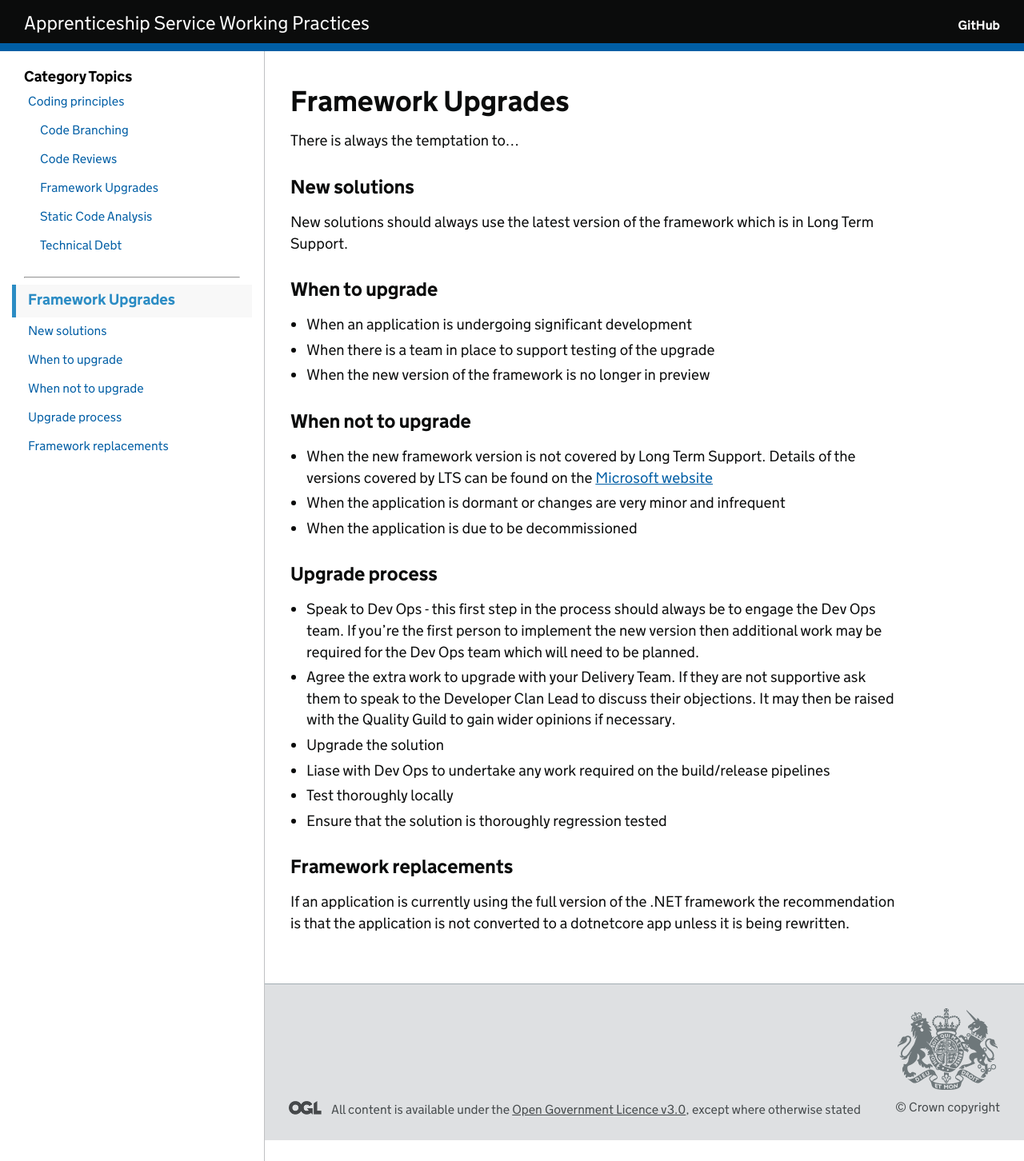
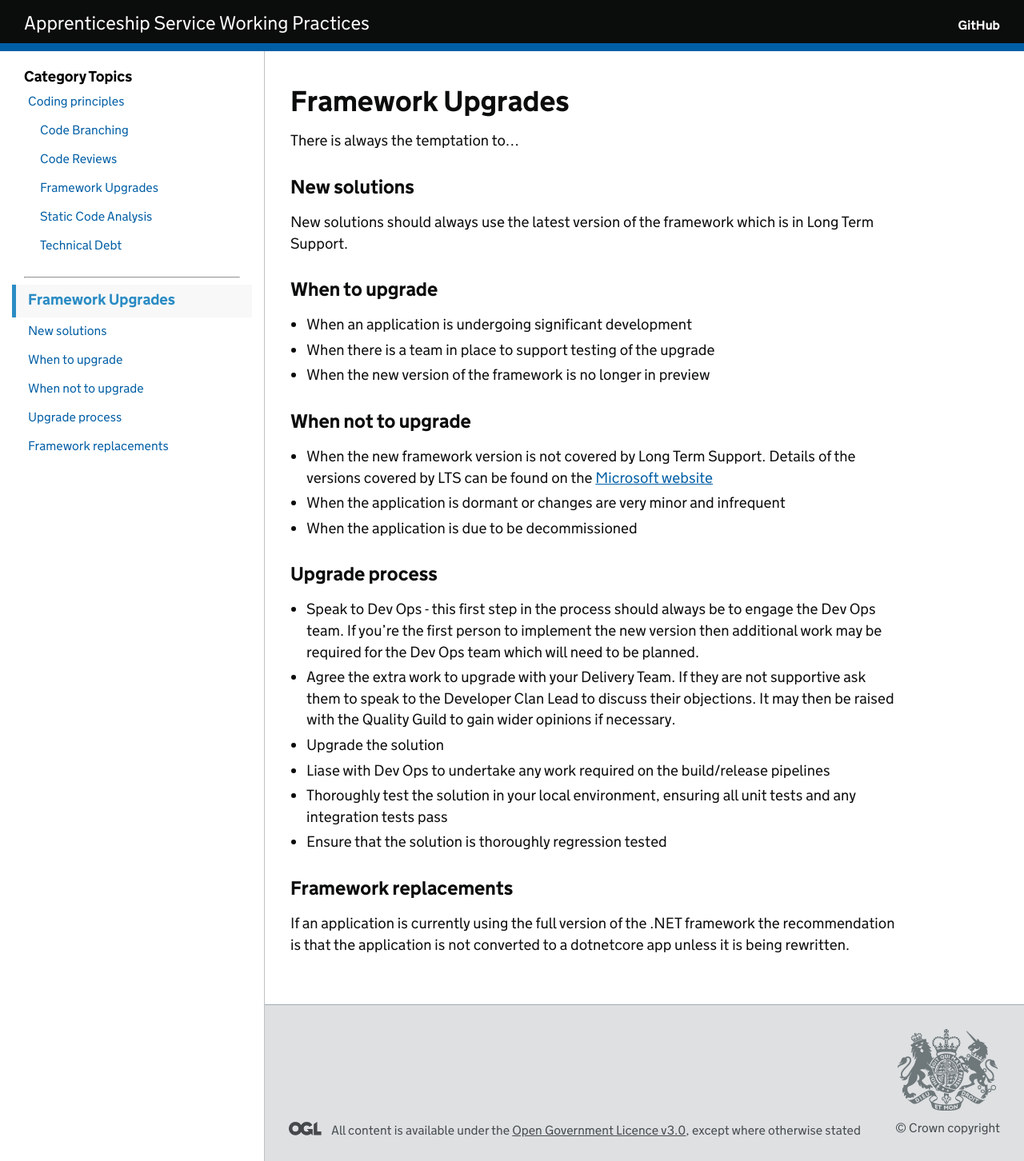
Before and after one commit to SkillsFundingAgency/das-technical-guidance, a Jekyll site: the page built from collections/_development/framework-upgrade-roadmap.md, in a window 1280 px wide. Shown: the whole page at 80% size. Built offline with Jekyll 4.4.1, drawn with Linux system fonts in a browser that asks for light colours.

Commit message:
Update collections/_development/framework-upgrade-roadmap.md
Co-authored-by: dannygb <DannyGB@users.noreply.github.com>

```diff
--- a/collections/_development/framework-upgrade-roadmap.md
+++ b/collections/_development/framework-upgrade-roadmap.md
@@ -30,7 +30,7 @@ New solutions should always use the latest version of the framework which is in
 * Agree the extra work to upgrade with your Delivery Team. If they are not supportive ask them to speak to the Developer Clan Lead to discuss their objections. It may then be raised with the Quality Guild to gain wider opinions if necessary.
 * Upgrade the solution
 * Liase with Dev Ops to undertake any work required on the build/release pipelines
-* Test thoroughly locally
+* Thoroughly test the solution in your local environment, ensuring all unit tests and any integration tests pass
 * Ensure that the solution is thoroughly regression tested
 
 ### Framework replacements
```
